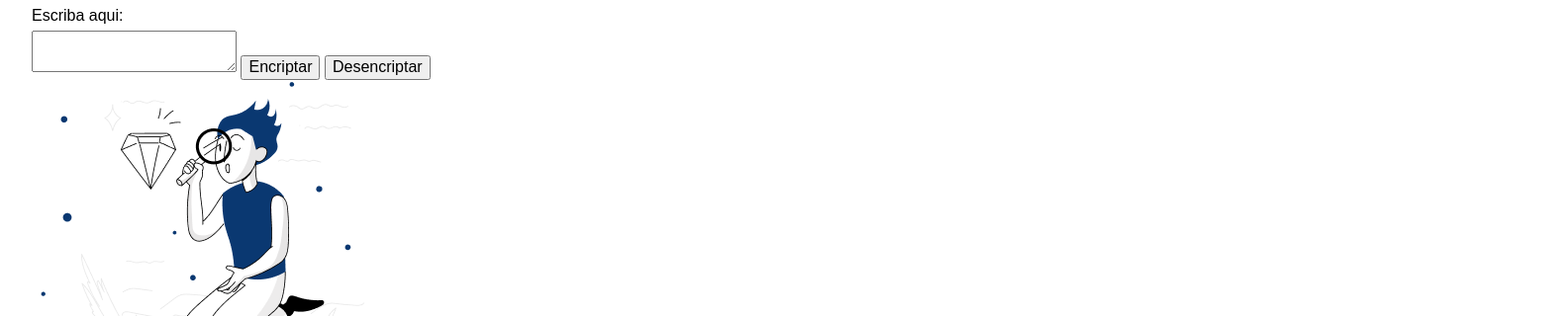
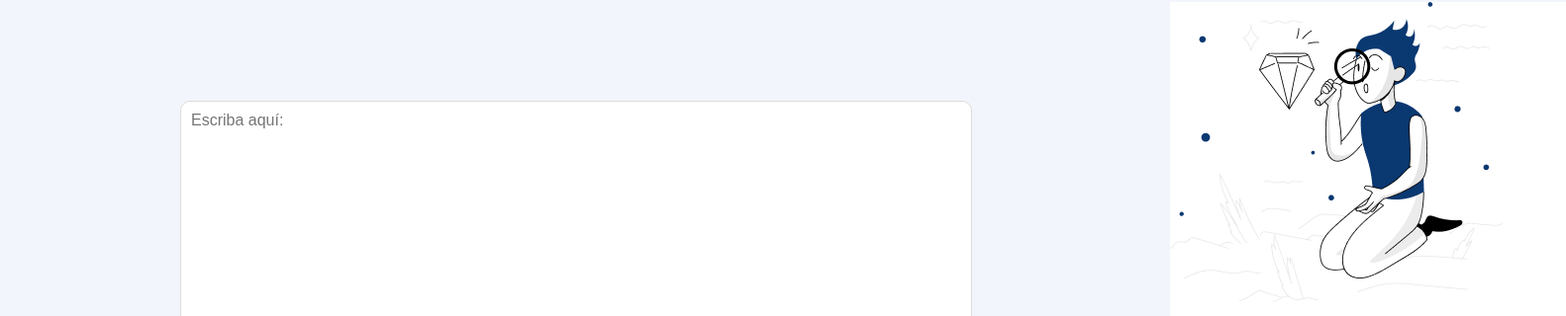
Before and after one commit to abraham55github/Encriptador, a plain HTML site: page index.html in a window 1280 px wide. Shown: the part 56-376 px from the top of the page at 99% size, 1582 px wide, since content can reach past the window. Drawn offline with Linux system fonts and the light colour scheme.

Commit message:
Añadiendo estilos al proyecto

```diff
--- a/index.html
+++ b/index.html
@@ -8,18 +8,17 @@
     <link rel="stylesheet" href="style.css">
 
 </head>
-<body>
+<body class="contenedor">
     <header class="header">
         <div>
             <img src="src/Imagenes/logo.png" class="imagen">
         </div>
     </header>
-    <main class="contenedor">
-        <div class="textarea">
-            <div>
+    <main>
+        <div class="contenedor-main">
+            <div class="textarea" >
                 <form class="formulario" >
-                    <legend>Escriba aqui: </legend>
-                    <textarea id="textoUsuario"></textarea>
+                    <textarea id="textoUsuario" placeholder="Escriba aquí:"></textarea>
 
                     <input type="submit" value="Encriptar" class="boton-encriptar">
                     <input type="submit" value="Desencriptar" class="boton-desencriptar">
@@ -33,7 +32,6 @@
                 </div>
             </div>
         </div>
-
     </main>
 
     <footer>
--- a/style.css
+++ b/style.css
@@ -11,11 +11,13 @@ body {
     font-family: Arial, sans-serif; /* Reemplaza $fuente_principal con la fuente deseada */
     font-size: 1.6rem;
     line-height: 1.8;
+    background-color: #f3f5fc;
 }
 
 p {
     color: #000; /* Reemplaza $negro con el color deseado */
     font-size: 2rem;
+    text-align: center;
 }
 
 a {
@@ -43,7 +45,7 @@ h4 {
 }
 .contenedor{
     width: 95%;
-    max-width: 140rem;
+    max-width: 150rem;
     margin: 0 auto;
 }
 
@@ -51,3 +53,75 @@ h4 {
     left: 100px;
     right: 100px;
 }
+
+.contenedor-main{
+    display: grid;
+    grid-template-columns: 1.5fr 1fr;
+
+    .textarea{
+        margin: 10rem 15rem;
+    }
+
+    .mostrar-texto{
+        background-color: white;
+        width: 100%;
+        max-width: 40rem;
+        margin: 0 5rem 2rem;
+    }
+}
+
+.formulario{
+
+
+    input:not([type="submit"]),
+    textarea{
+        padding: 1rem;
+        display: inline block;
+        background-color: white;
+        border: 1px solid gainsboro;
+        border-radius: 1rem;
+        margin-bottom: 2rem;
+    }
+
+    textarea{
+        height: 50rem;
+        width: 80rem;
+    }
+}
+
+.boton-encriptar{
+
+    background-color: #072b61;
+    color: white;
+    font-weight: 700;
+    text-decoration: none;
+    padding: 1rem 3rem;
+    text-align: center;
+    margin-top: 5rem / 2;
+    display: inline-block;
+    border: none;
+    border-radius: 1rem;
+
+    &:hover{
+        background-color: darken(#072b61, 10);
+        cursor: pointer;
+    }
+}
+
+.boton-desencriptar{
+    background-color: #e9ecf8;
+    color: black;
+    font-weight: 700;
+    text-decoration: none;
+    padding: 1rem 3rem;
+    text-align: center;
+    margin-top: 5rem / 2;
+    display: inline-block;
+    border: none;
+    border-radius: 1rem;
+
+    &:hover{
+        background-color: darken(#e9ecf8, 10);
+        cursor: pointer;
+    }
+}
```
